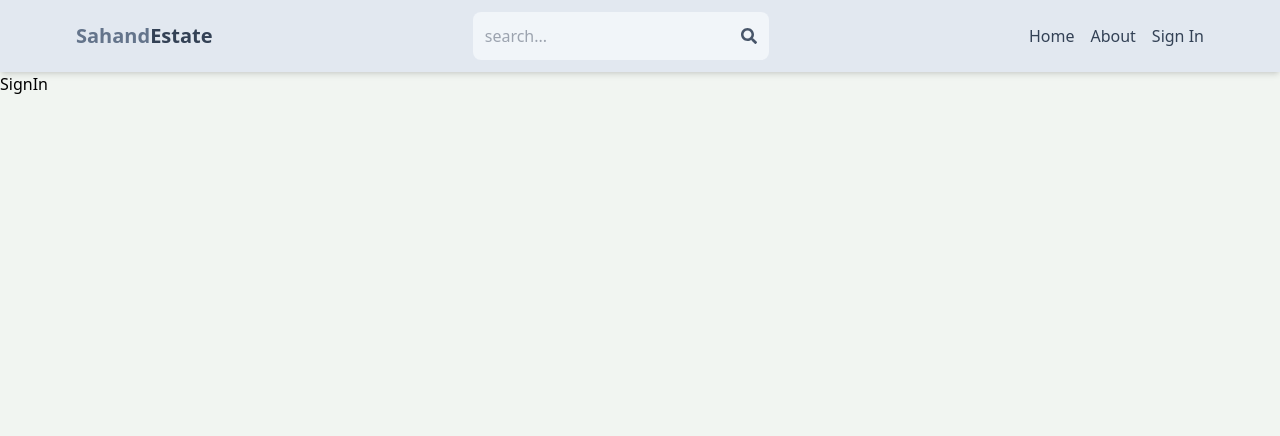
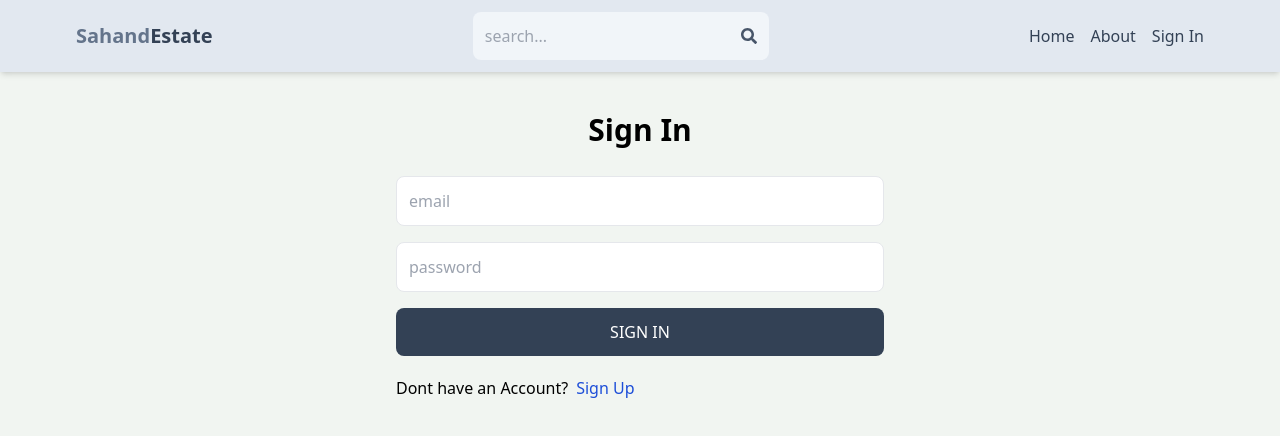
Before and after one commit to priyanshu1019/mern-estate, a React (Vite) app in the folder client/: page /sign-in in a window 1280 px wide. Shown: the top 436 px of the page. Built offline with nearby package versions, Linux system fonts and the light colour scheme.

Commit message:
Complete Sign in page functionality

```diff
--- a/client/src/pages/SignIn.jsx
+++ b/client/src/pages/SignIn.jsx
@@ -1,5 +1,75 @@
-import React from "react";
+import { useState } from "react";
+import { Link, useNavigate } from "react-router-dom";
 
 export default function SignIn() {
-  return <div>SignIn</div>;
+  const [formData, setFormData] = useState({});
+  const [error, setError] = useState(null);
+  const [loading, setLoading] = useState(false);
+  const navigate = useNavigate();
+  const handleChange = (e) => {
+    setFormData({
+      ...formData,
+      [e.target.id]: e.target.value,
+    });
+  };
+  const handleSubmit = async (e) => {
+    e.preventDefault();
+    try {
+      setLoading(true);
+      const res = await fetch("/api/auth/signin", {
+        method: "POST",
+        headers: {
+          "Content-Type": "application/json",
+        },
+        body: JSON.stringify(formData),
+      });
+      const data = await res.json();
+      if (data.success === false) {
+        setLoading(false);
+        setError(data.message);
+        return;
+      }
+      setLoading(false);
+      setError(null);
+      navigate("/");
+    } catch (err) {
+      setLoading(false);
+      setError(err.message);
+    }
+  };
+  return (
+    <div className="p-3 max-w-lg mx-auto">
+      <h1 className="text-3xl font-semibold text-center my-7">Sign In</h1>
+      <form onSubmit={handleSubmit} className="flex flex-col gap-4">
+        <input
+          type="text"
+          placeholder="email"
+          className="border p-3 rounded-lg"
+          id="email"
+          onChange={handleChange}
+        />
+        <input
+          type="text"
+          placeholder="password"
+          className="border p-3 rounded-lg"
+          id="password"
+          onChange={handleChange}
+        />
+        <button
+          disabled={loading}
+          className="bg-slate-700 p-3 rounded-lg text-white uppercase
+        hover:opacity-95 disabled:opacity-95"
+        >
+          {loading ? "Loading..." : "Sign in"}
+        </button>
+      </form>
+      <div className="flex gap-2 mt-5">
+        <p>Dont have an Account?</p>
+        <Link to={"/sign-up"}>
+          <span className="text-blue-700">Sign Up</span>
+        </Link>
+      </div>
+      {error && <p className="text-red-700 mt-5">{error}</p>}
+    </div>
+  );
 }
```
